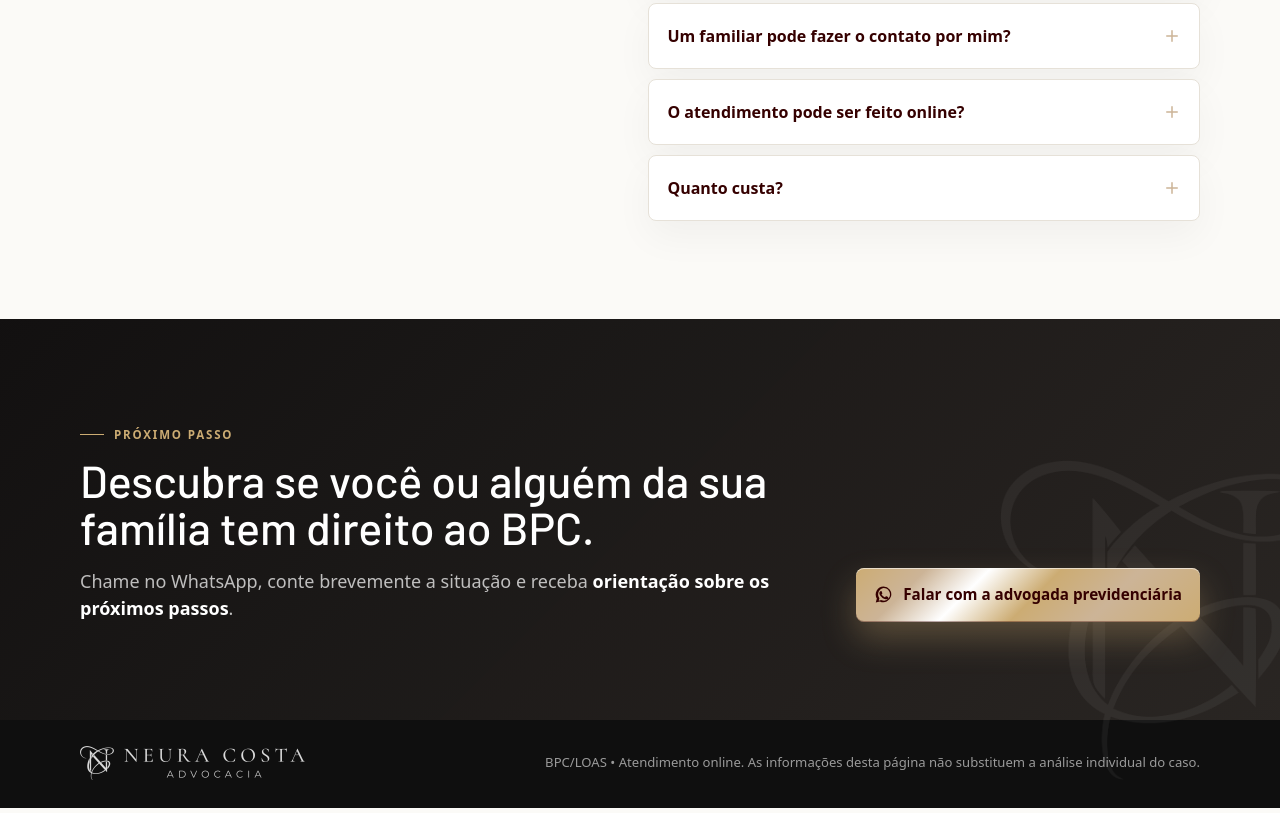
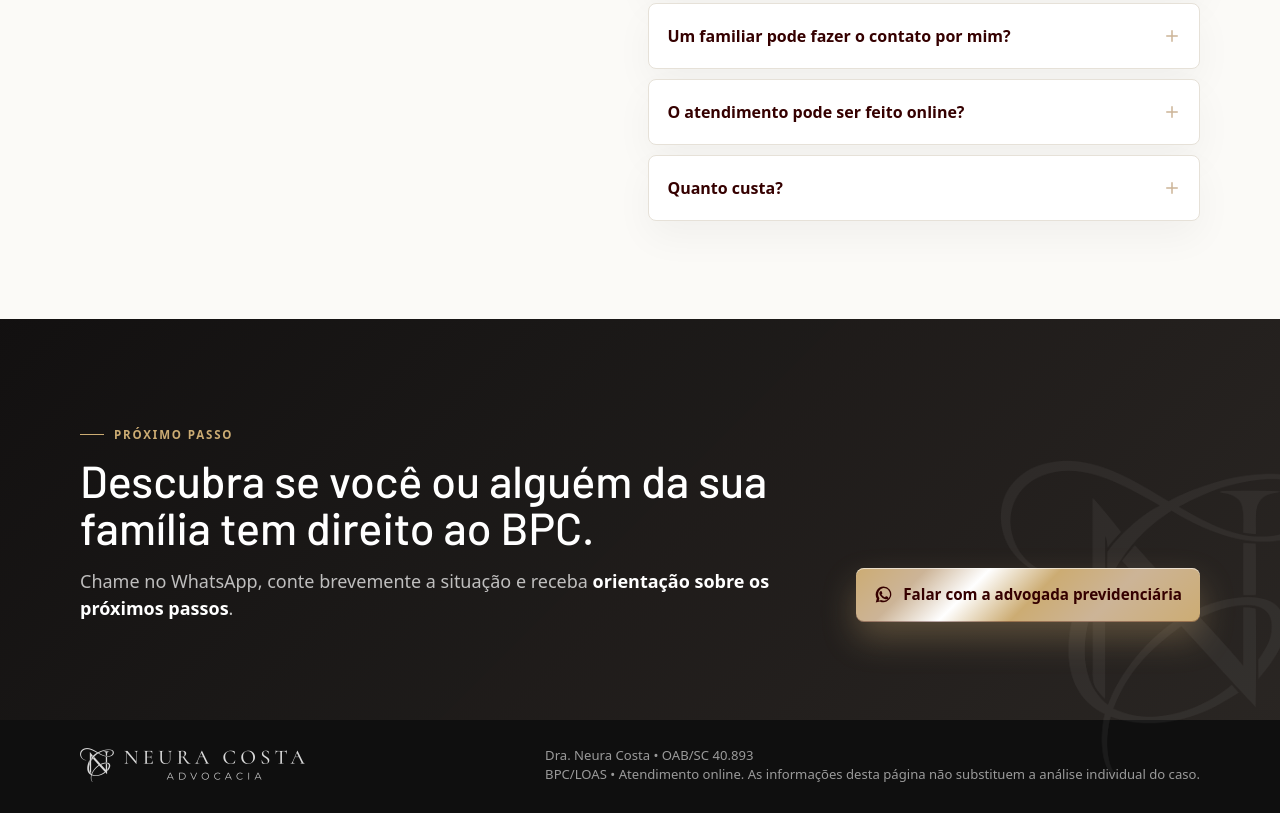
Before and after one commit to scalecompanyads/neura-costa, a plain HTML site: page bpc-loas/index.html in a window 1280 px wide. Shown: the part 3851-4664 px from the top of the page. Drawn offline with Linux system fonts and the light colour scheme.

Commit message:
LP BPC/LOAS: adiciona OAB/SC 40.893 no rodapé
Co-Authored-By: Claude Opus 5.5 <noreply@anthropic.com>

```diff
--- a/bpc-loas/index.html
+++ b/bpc-loas/index.html
@@ -1793,7 +1793,7 @@
     <footer class="footer">
       <div class="container footer-inner">
         <img class="footer-logo" src="assets/logo-horizontal-branco.png" alt="Neura Costa Advocacia" width="900" height="136" loading="lazy">
-        <span>BPC/LOAS &bull; Atendimento online. As informações desta página não substituem a análise individual do caso.</span>
+        <span>Dra. Neura Costa &bull; OAB/SC 40.893<br>BPC/LOAS &bull; Atendimento online. As informações desta página não substituem a análise individual do caso.</span>
       </div>
     </footer>
   </div>
```
